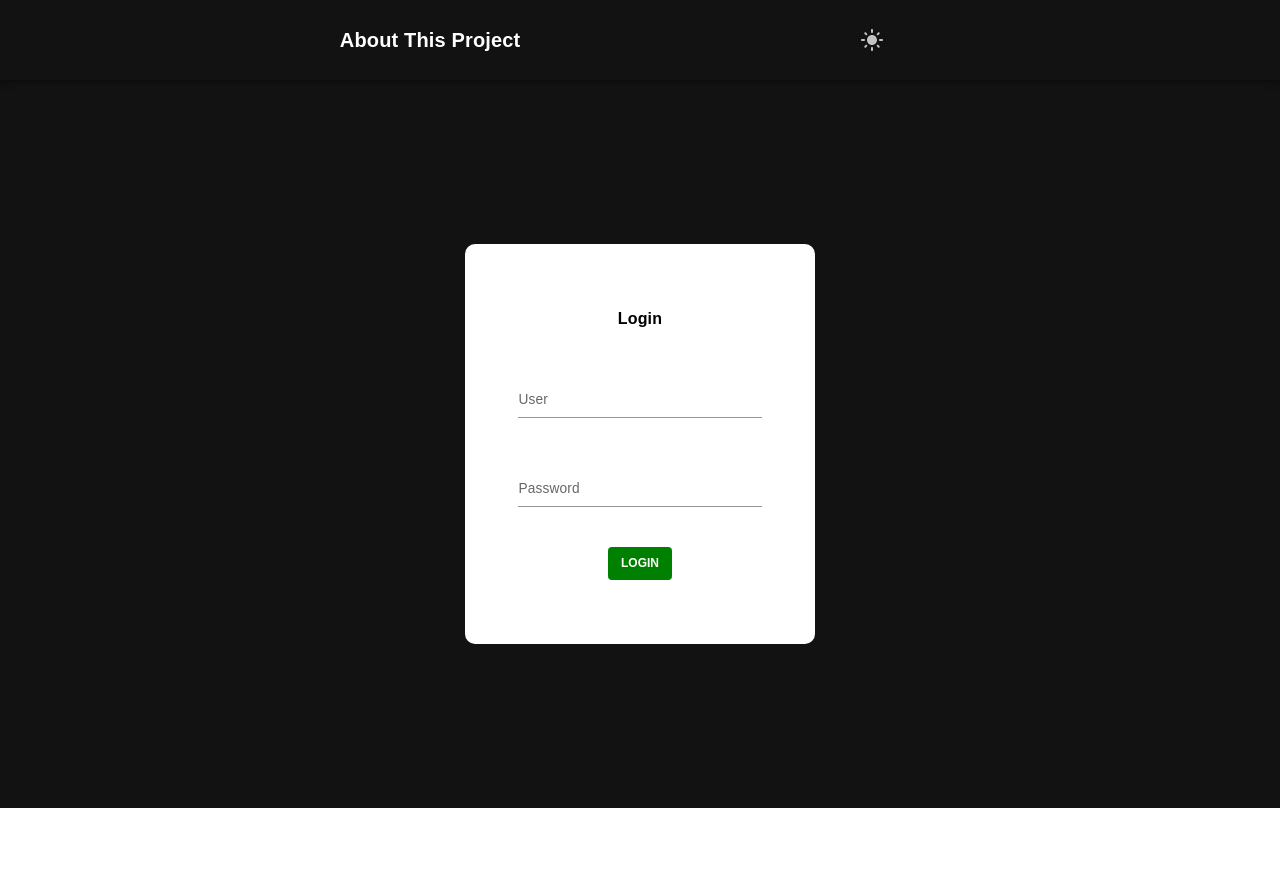
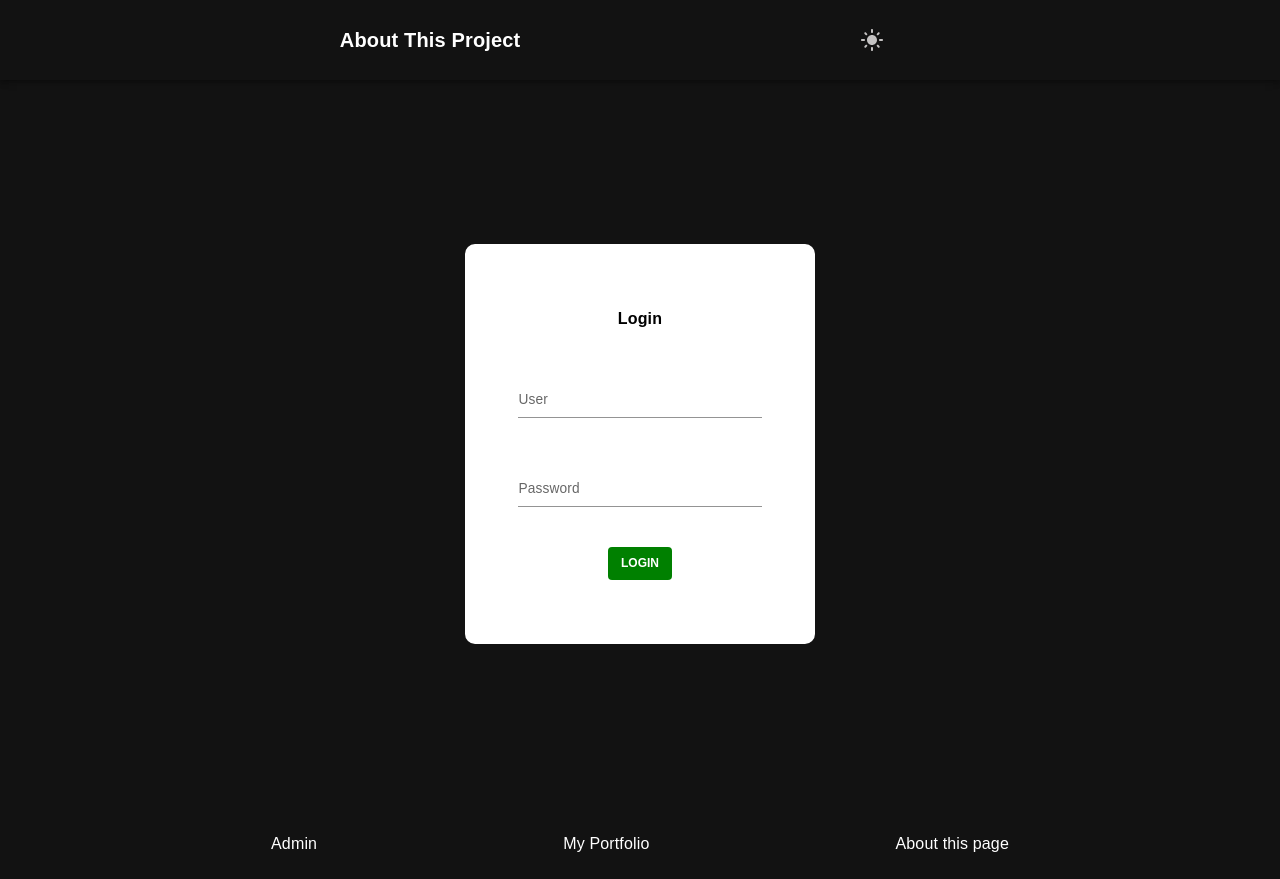
Before and after one commit to AlmTalal/uptimeCheckFrontend, a React (Vite) app: page /login in a window 1280 px wide. Before the commit the page ends 808 px from the top, so only its background shows below. Built offline with nearby package versions, Linux system fonts and the light colour scheme; no server answers.

Commit message:
Added the footer

```diff
--- a/src/App.jsx
+++ b/src/App.jsx
@@ -1,4 +1,4 @@
-import { Box } from "@mui/material";
+import { Box, Typography } from "@mui/material";
 import { tokens } from "../theme";
 import { ThemeProvider } from "@mui/material";
 import { ColorModeContext, useMode } from "../theme.js";
@@ -9,6 +9,7 @@ import LoginScreen from "./Screen/Login/LoginScreen";
 import AuthProvider from "./Contexts/AuthProvider";
 import { useAuth } from "./Contexts/AuthProvider";
 import { useEffect } from "react";
+import Footer from "./Components/Footer";
 
 function App() {
   const [theme, colorMode] = useMode();
@@ -30,6 +31,7 @@ function App() {
                   <Route path="/login" Component={LoginScreen} />
                 </Routes>
               </main>
+              <Footer />
             </Box>
           </AuthProvider>
         </ThemeProvider>
--- /dev/null
+++ b/src/Components/Footer.jsx
@@ -0,0 +1,41 @@
+import { Box, Typography } from "@mui/material";
+import React from "react";
+import { useNavigate } from "react-router-dom";
+
+export default function Footer() {
+  const navigate = useNavigate();
+  return (
+    <footer>
+      <Box padding={"25px"} display={"flex"} justifyContent={"space-evenly"}>
+        <Typography
+          variant={"h5"}
+          onClick={() => navigate("/login")}
+          sx={{ cursor: "pointer" }}
+        >
+          Admin
+        </Typography>
+        <Typography
+          variant={"h5"}
+          onClick={() =>
+            window.open("https://talal-dev.onrender.com/", "_blank")
+          }
+          sx={{ cursor: "pointer" }}
+        >
+          My Portfolio
+        </Typography>
+        <Typography
+          variant={"h5"}
+          onClick={() =>
+            window.open(
+              "https://medium.com/@alamtalal004/how-to-do-a-page-that-checks-the-current-status-of-your-pages-and-apis-with-mongo-sockets-and-gcc-bc876193a24",
+              "_blank"
+            )
+          }
+          sx={{ cursor: "pointer" }}
+        >
+          About this page
+        </Typography>
+      </Box>
+    </footer>
+  );
+}
```
